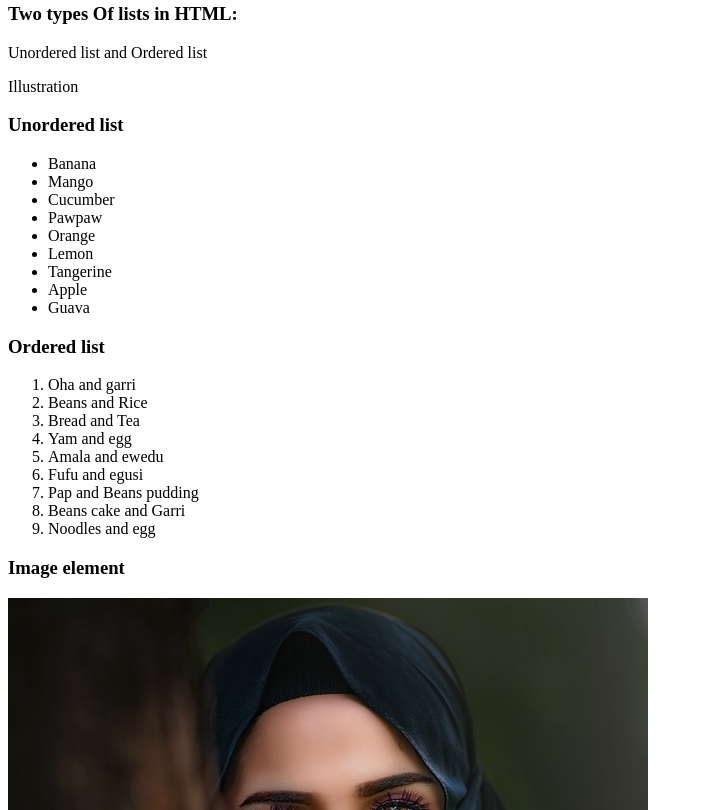
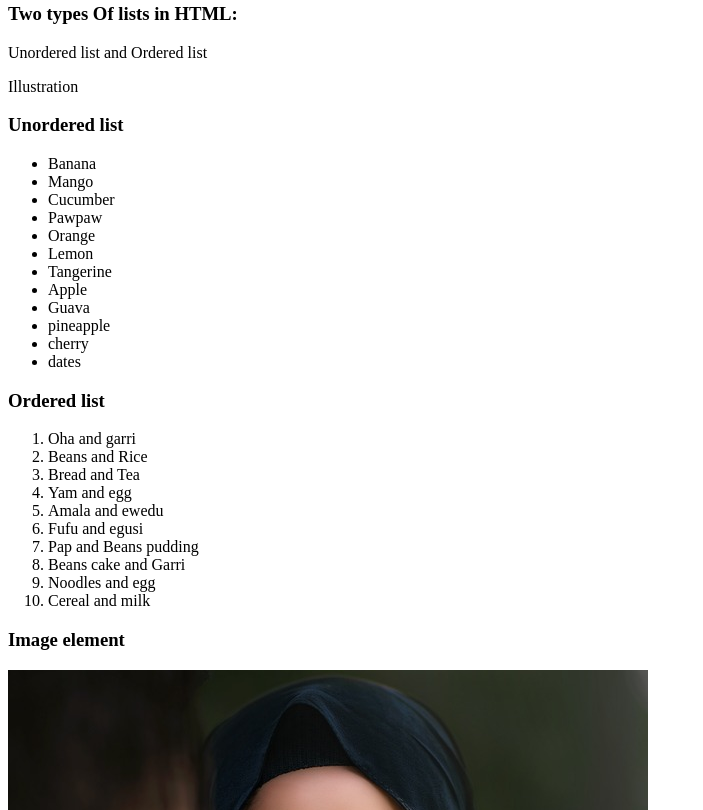
Before and after one commit to Ahliyat/html-class, a plain HTML site: page index.html in a window 1280 px wide. Shown: the part 570-1380 px from the top of the page, without its empty margins (0-703 px from the left). Drawn offline with Linux system fonts and the light colour scheme.

Commit message:
modified list of food and fruits

```diff
--- a/index.html
+++ b/index.html
@@ -81,6 +81,9 @@
       <li>Tangerine</li>
       <li>Apple</li>
       <li>Guava</li>
+      <li>pineapple</li>
+      <li>cherry</li>
+      <li>dates</li>
     </ul>
 
     <h3>Ordered list</h3>
@@ -95,6 +98,7 @@
       <li>Pap and Beans pudding</li>
       <li>Beans cake and Garri</li>
       <li>Noodles and egg</li>
+      <li>Cereal and milk</li>
     </ol>
 
     <!-- list -->
```
